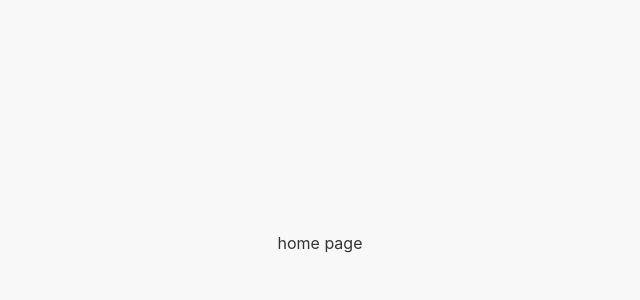
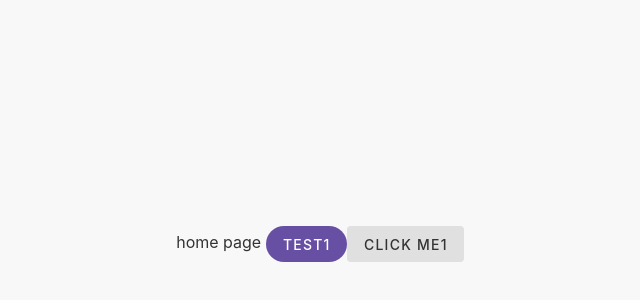
Before and after one commit to leohkg/NTUI-Test, a Vue app: page / in a window 1280 px wide. Shown: the part 156-456 px from the top of the page, without its empty margins (320-960 px from the left). Built offline with nearby package versions, Linux system fonts and the light colour scheme; the HTML template or start-up script is replaced by a standard one.

Commit message:
add vuetify UI

```diff
--- a/package.json
+++ b/package.json
@@ -14,7 +14,8 @@
   "dependencies": {
     "pinia": "^2.3.0",
     "vue": "^3.5.13",
-    "vue-router": "^4.5.0"
+    "vue-router": "^4.5.0",
+    "vuetify": "^3.7.12"
   },
   "devDependencies": {
     "@tsconfig/node22": "^22.0.0",
--- /dev/null
+++ b/src/assets/plugins/vuetify.ts
@@ -0,0 +1,17 @@
+import { createVuetify } from 'vuetify'
+import * as components from 'vuetify/components'
+import * as directives from 'vuetify/directives'
+import { md3 } from 'vuetify/blueprints'
+
+export default createVuetify({
+	blueprint: md3,
+  	components,
+  	directives,
+	aliases: {
+		MyButton: components.VBtn,
+	},
+	defaults: {
+		VBtn: { variant: 'flat' },
+		MyButton: { variant: 'tonal' },
+	},
+})
--- a/src/main.ts
+++ b/src/main.ts
@@ -1,4 +1,7 @@
 import './assets/styles/main.css'
+
+import 'vuetify/styles'
+import vuetify from './assets/plugins/vuetify.ts'
 
 import { createApp } from 'vue'
 import { createPinia } from 'pinia'
@@ -10,5 +13,6 @@ const app = createApp(App)
 
 app.use(createPinia())
 app.use(router)
+app.use(vuetify)
 
 app.mount('#app')
--- a/src/views/HomeView.vue
+++ b/src/views/HomeView.vue
@@ -4,5 +4,7 @@
 <template>
 	<main>
 		home page
+		<v-btn>Test1</v-btn>
+		<my-button>Click me1</my-button>
 	</main>
 </template>
```
Also changed, not shown: 1 other file (tests, documents, lock files or other folders).
